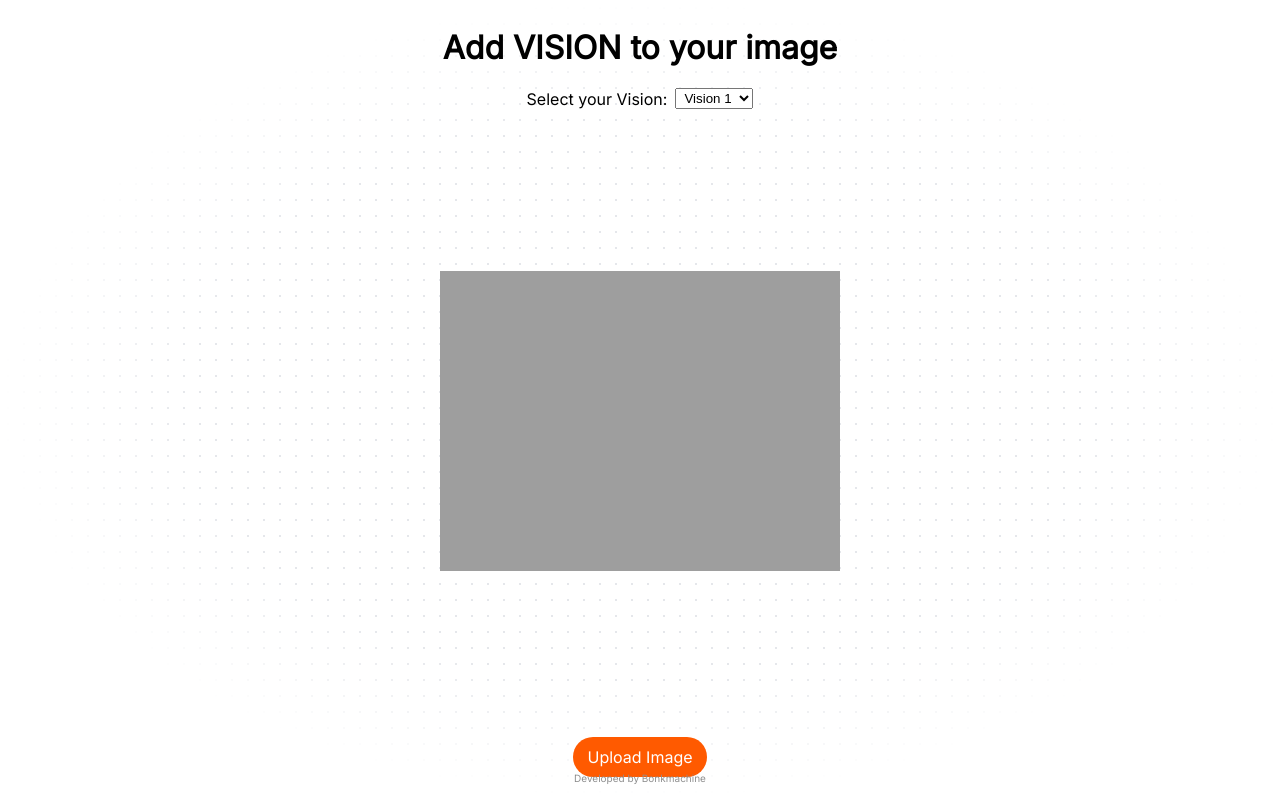
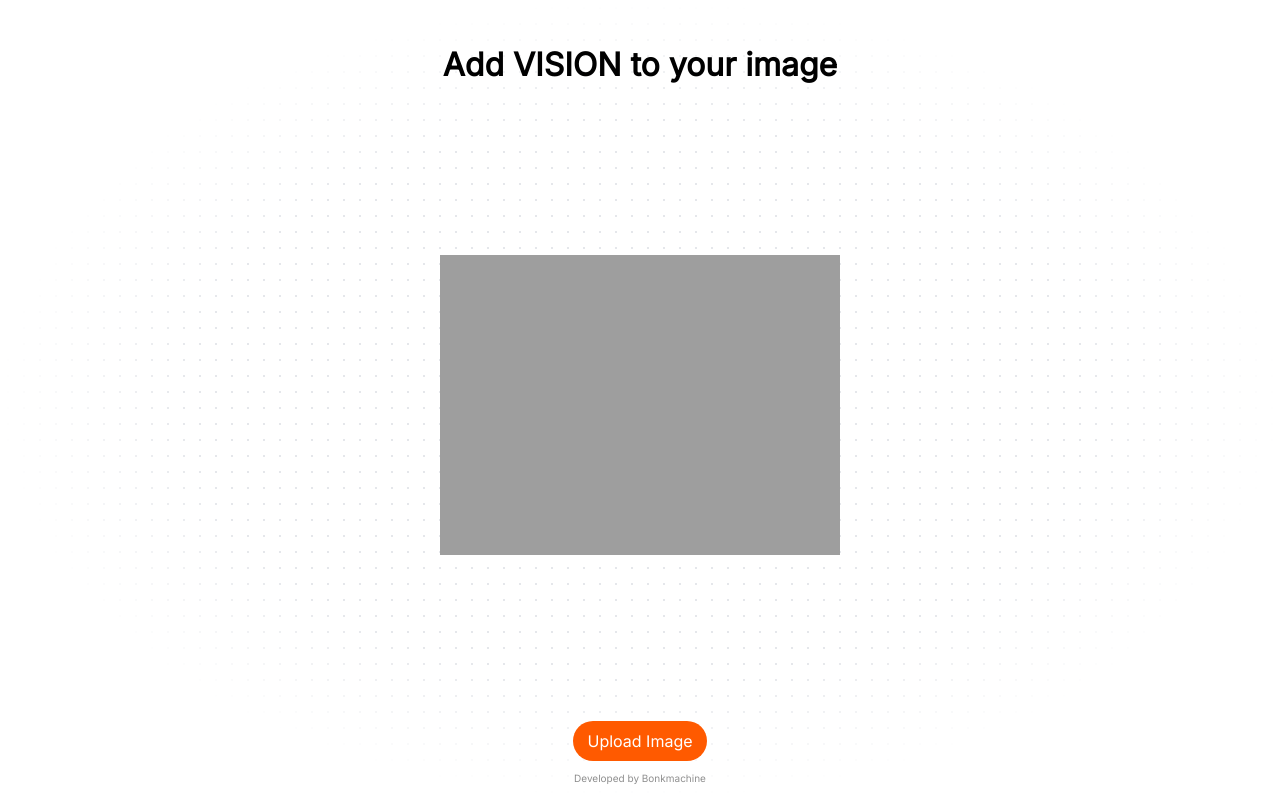
Before and after one commit to bonkmachine/VISIONEDITOR, a plain HTML site: page index.html in a window 1280 px wide. Drawn offline with nearby package versions, Linux system fonts and the light colour scheme.

Commit message:
Update index.html

```diff
--- a/index.html
+++ b/index.html
@@ -9,22 +9,6 @@
 </head>
 <body>
   <h1>Add <a href="https://twitter.com/DogVisionSol" target="_blank">VISION</a> to your image</h1>
-  <div id="visionselector">
-    <div style="display: flex; flex-direction: row; align-items: center">
-      <label for="mustacheType">Select your Vision:</label>
-      <select id="mustacheType">
-        <option value="1">Vision 1</option>
-        <option value="2">Vision 2</option>
-        <option value="3">Vision 3</option>
-        <option value="4">Vision 4</option>
-        <option value="5">Vision 5</option>
-        <option value="6">Vision 6</option>
-        <option value="7">Vision 7</option>
-        <option value="8">Vision 8</option>
-        <option value="9">Vision 9</option>
-      </select>
-    </div>
-  </div>
   <div id="container-wrapper">
     <div id="canvas-container">
       <div class="konvajs-content" role="presentation"></div>
```
